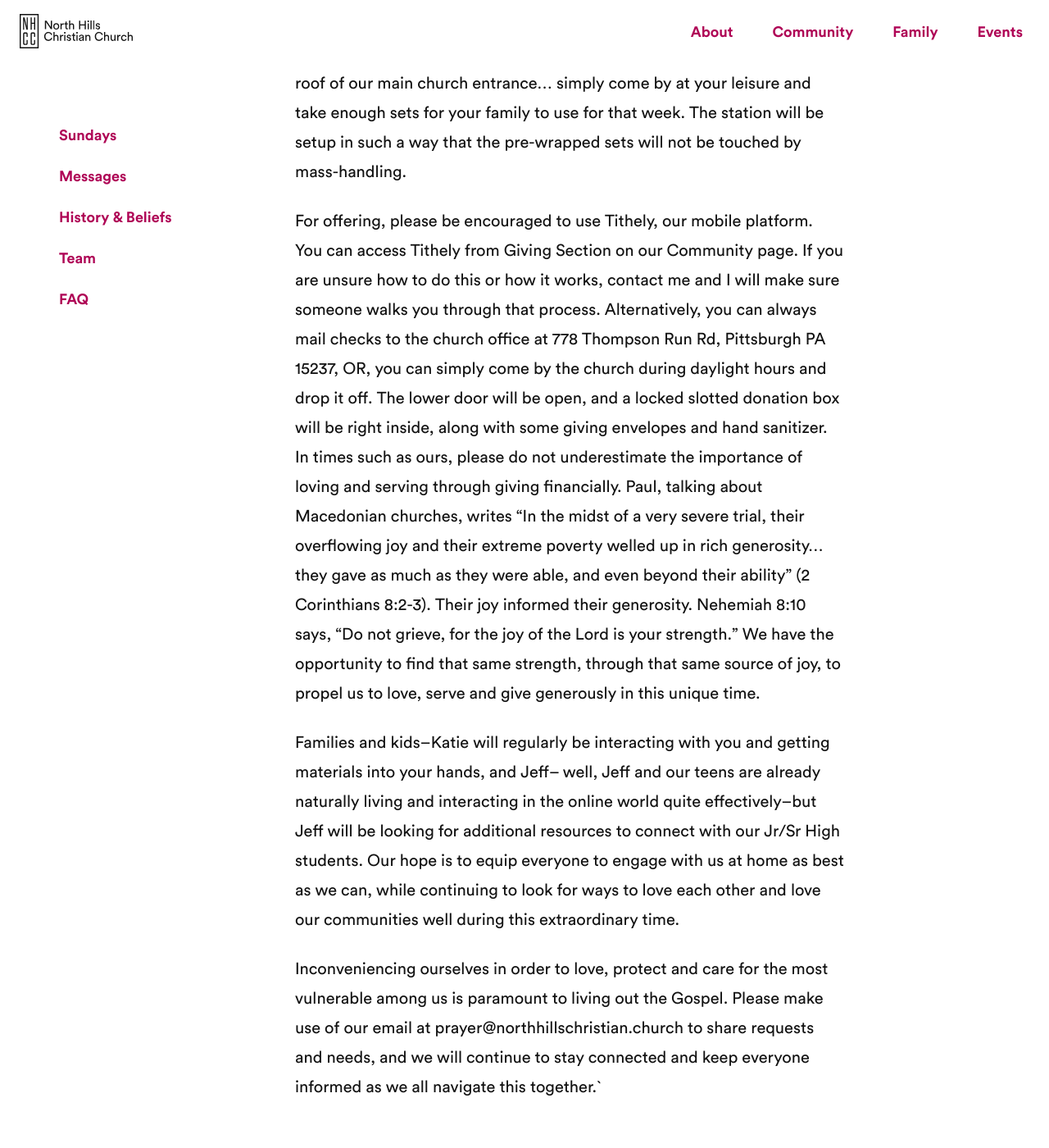
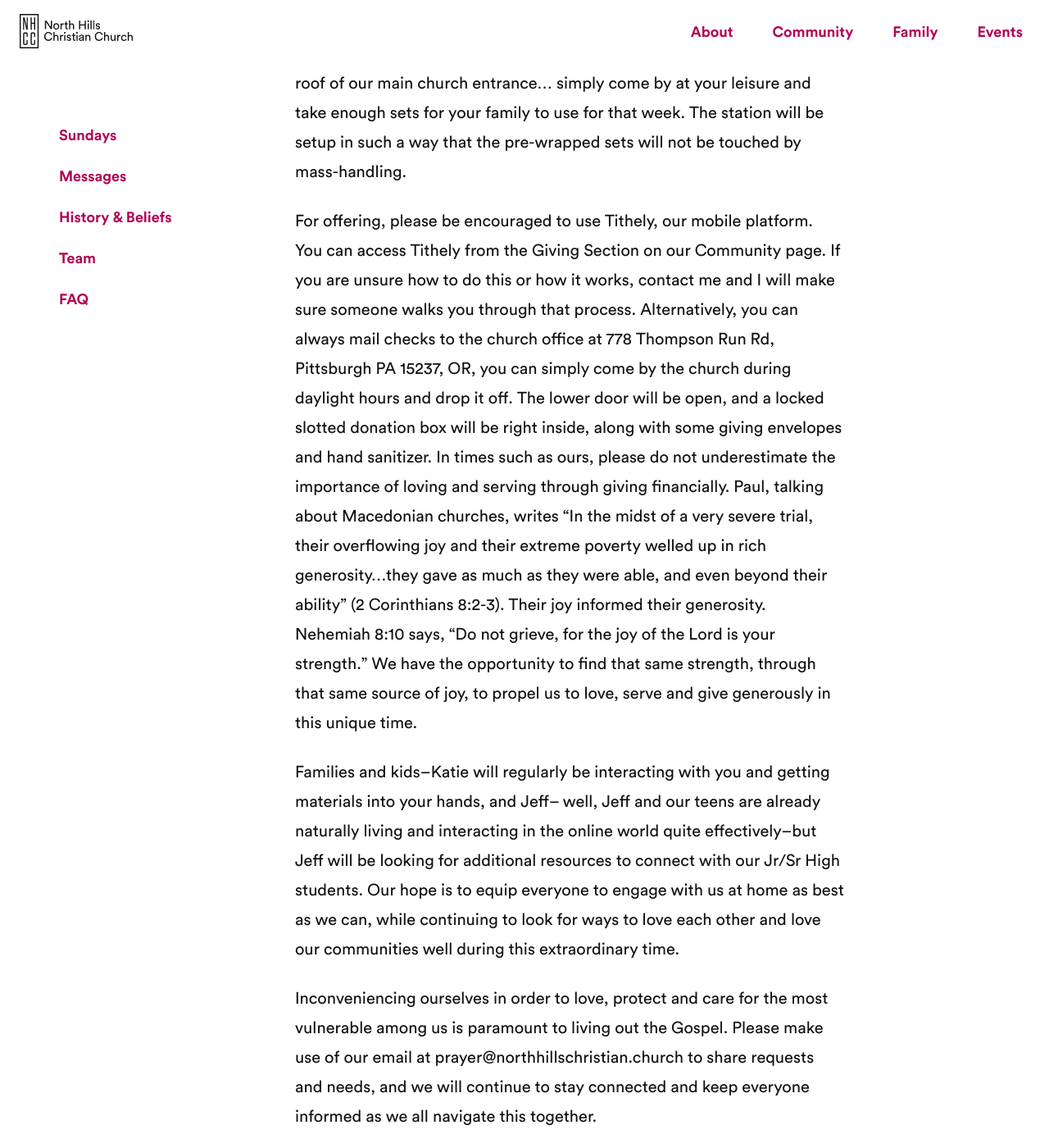
Before and after one commit to kevinrupert/nhcc-web-production, a Jekyll site: the page built from about.md, in a window 1280 px wide and 1400 px high, scrolled down 2267 px. Shown: the whole window at 82% size. Built offline with Jekyll 4.4.1, drawn with Linux system fonts in a browser that asks for light colours; comment, search, counter and statistics services are not loaded; some of the changed text lies outside the part shown.

Commit message:
Updated About

```diff
--- a/about.md
+++ b/about.md
@@ -35,7 +35,7 @@
   simply come by at your leisure and take enough sets for your family to use for that
   week. The station will be setup in such a way that the pre-wrapped sets will not
   be touched by mass-handling.\n\nFor offering, please be encouraged to use Tithely,
-  our mobile platform. You can access Tithely from Giving Section on our Community
+  our mobile platform. You can access Tithely from the Giving Section on our Community
   page. If you are unsure how to do this or how it works, contact me and I will make
   sure someone walks you through that process. Alternatively, you can always mail
   checks to the church office at 778 Thompson Run Rd, Pittsburgh PA 15237, OR, you
```
Also changed, not shown: other parts of about.md (+2 -1 lines).
